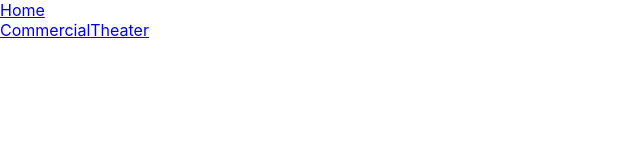
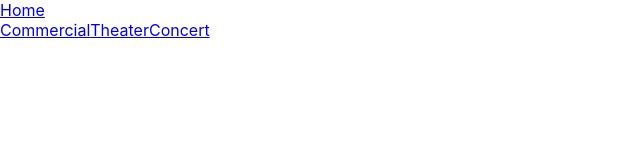
Before and after one commit to milanvpage/dance-reel-builder, a React (Create React App) app: page / in a window 1280 px wide. Shown: the top 160 px of the page, without its empty margins (0-640 px from the left). Built offline with nearby package versions, Linux system fonts and the light colour scheme.

Commit message:
add a NavLink for Concert nside App.js so I can dispaly my Concert Link on the page

```diff
--- a/src/App.js
+++ b/src/App.js
@@ -12,6 +12,7 @@ export default class App extends Component {
         <NavLink to ="/">Home</NavLink><br/>
         <NavLink to="/commercial">Commercial</NavLink>
         <NavLink to="/theater">Theater</NavLink>
+        <NavLink to="/concert">Concert</NavLink>
         <br/>
         <Pages />
       </div>
```
